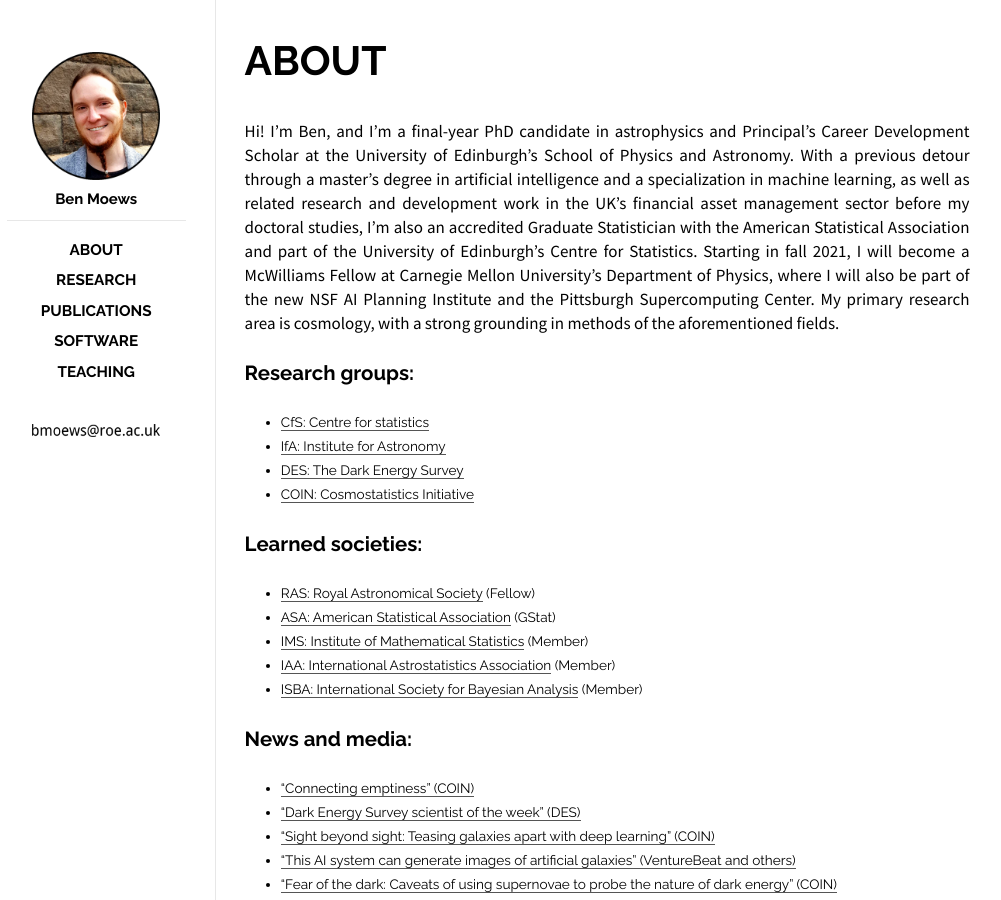
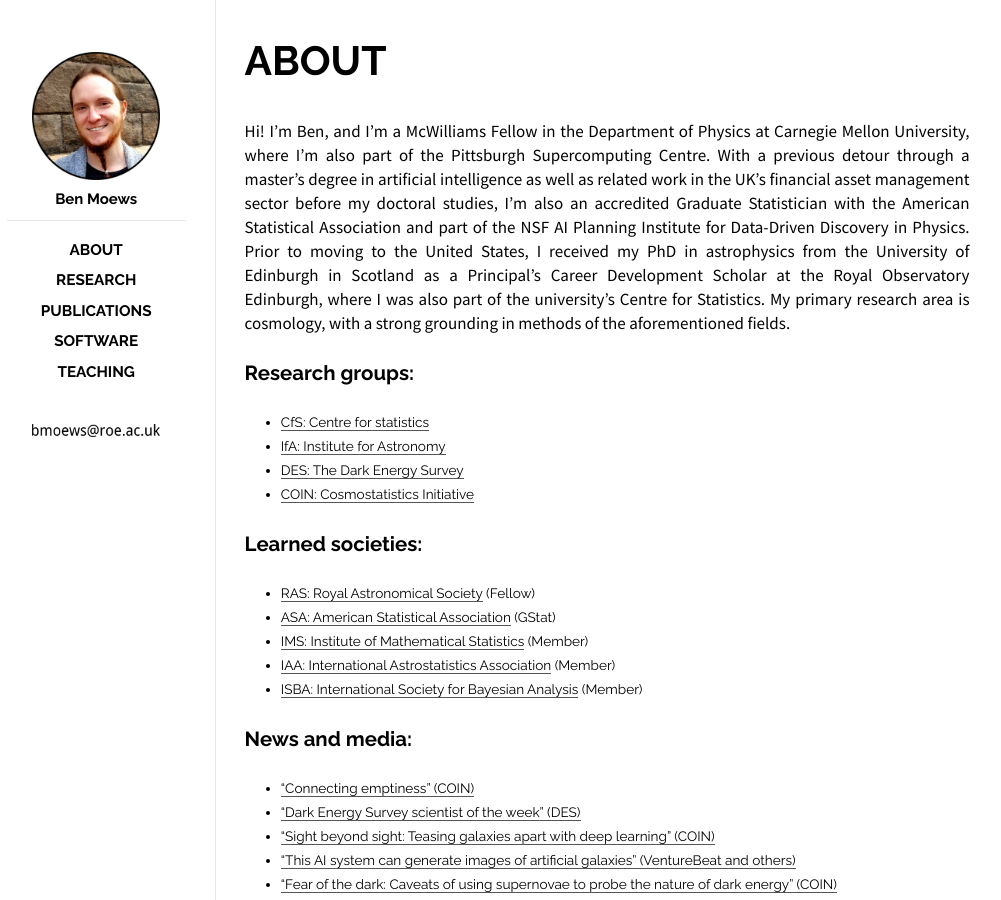
Before and after one commit to moews/moews.github.io, a Jekyll site: the page built from _posts/2017-03-27-about.md, in a window 1280 px wide. Shown: the whole page, without its empty margins (143-1144 px from the left). Built offline with Jekyll 4.4.1, drawn with Linux system fonts in a browser that asks for light colours.

Commit message:
Update 2017-03-27-about.md

```diff
--- a/_posts/2017-03-27-about.md
+++ b/_posts/2017-03-27-about.md
@@ -7,7 +7,7 @@ categories: posts
 ---
 
 <br>
-Hi! I'm Ben, and I'm a final-year PhD candidate in astrophysics and Principal's Career Development Scholar at the University of Edinburgh's School of Physics and Astronomy. With a previous detour through a master's degree in artificial intelligence and a specialization in machine learning, as well as related research and development work in the UK's financial asset management sector before my doctoral studies, I'm also an accredited Graduate Statistician with the American Statistical Association and part of the University of Edinburgh's Centre for Statistics. Starting in fall 2021, I will become a McWilliams Fellow at Carnegie Mellon University's Department of Physics, where I will also be part of the new NSF AI Planning Institute and the Pittsburgh Supercomputing Center. My primary research area is cosmology, with a strong grounding in methods of the aforementioned fields.
+Hi! I’m Ben, and I’m a McWilliams Fellow in the Department of Physics at Carnegie Mellon University, where I'm also part of the Pittsburgh Supercomputing Centre. With a previous detour through a master's degree in artificial intelligence as well as related work in the UK's financial asset management sector before my doctoral studies, I'm also an accredited Graduate Statistician with the American Statistical Association and part of the NSF AI Planning Institute for Data-Driven Discovery in Physics. Prior to moving to the United States, I received my PhD in astrophysics from the University of Edinburgh in Scotland as a Principal's Career Development Scholar at the Royal Observatory Edinburgh, where I was also part of the university's Centre for Statistics. My primary research area is cosmology, with a strong grounding in methods of the aforementioned fields.
 
 ## Research groups:
 
```
